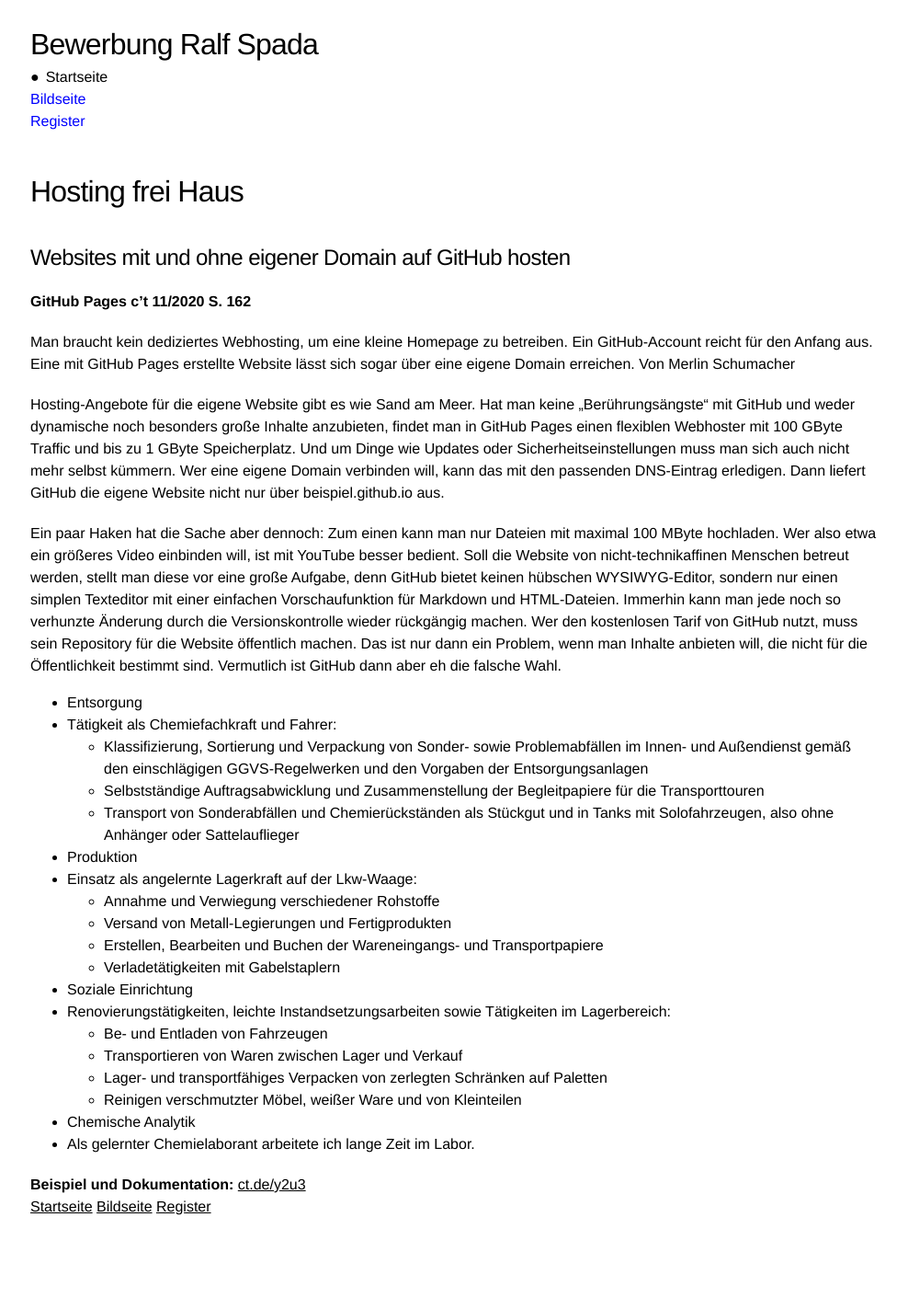
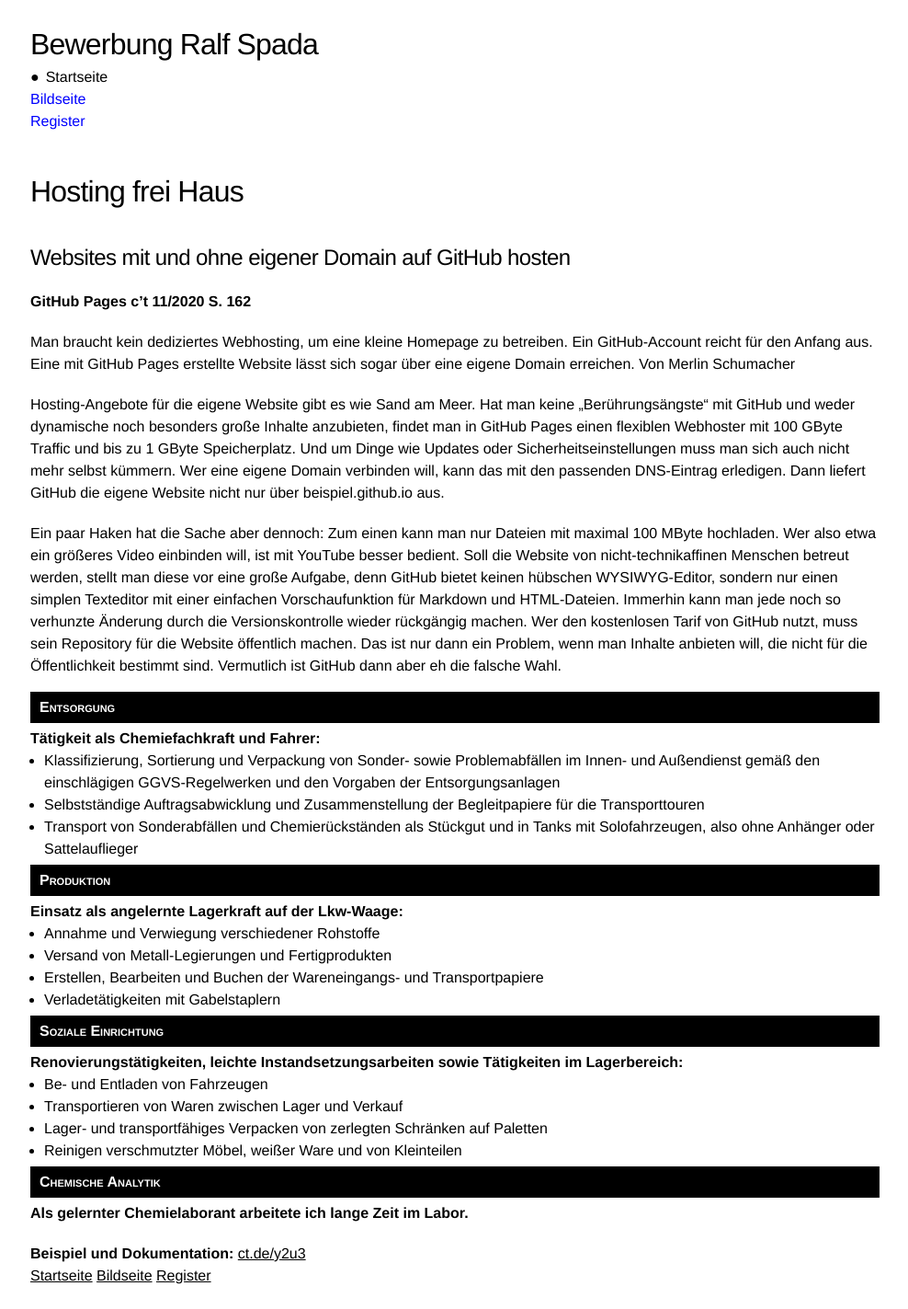
Before and after one commit to webuser-ralf/webuser-ralf.github.io, a Jekyll site: the page built from index.md, in a window 1280 px wide. Shown: the whole page at 92% size, without its empty margins (145-1133 px from the left). Built offline with Jekyll 4.4.1, drawn with Linux system fonts in a browser that asks for light colours; our own code applies the rules of GitHub Pages for plain Markdown files; before the commit the page ends 1348 px from its top, so only the background shows below that.

Commit message:
Update layout.scss

```diff
--- a/_sass/layout.scss
+++ b/_sass/layout.scss
@@ -40,6 +40,35 @@
 }
 
 /* ENDE Navigation */
+
+/* Kompetenz-Liste */
+span {
+    color: #fff;
+    background: #000;
+    padding: 5px 10px 5px 10px;
+    margin: 5px 0 5px 0;
+    font-variant: small-caps;
+    display: block;
+}
+
+ul {
+    padding-left: 0;
+    list-style-type: none;
+}
+
+ul li {
+    font-weight: bold;
+
+}
+
+ul li li {
+    font-weight: normal;
+    list-style-type: disc;
+    margin-left: 15px;
+
+}
+
+/* ENDE Kompetenz-Liste */
 
 @for $index from 1 through 6 {
     h#{$index} {
```
